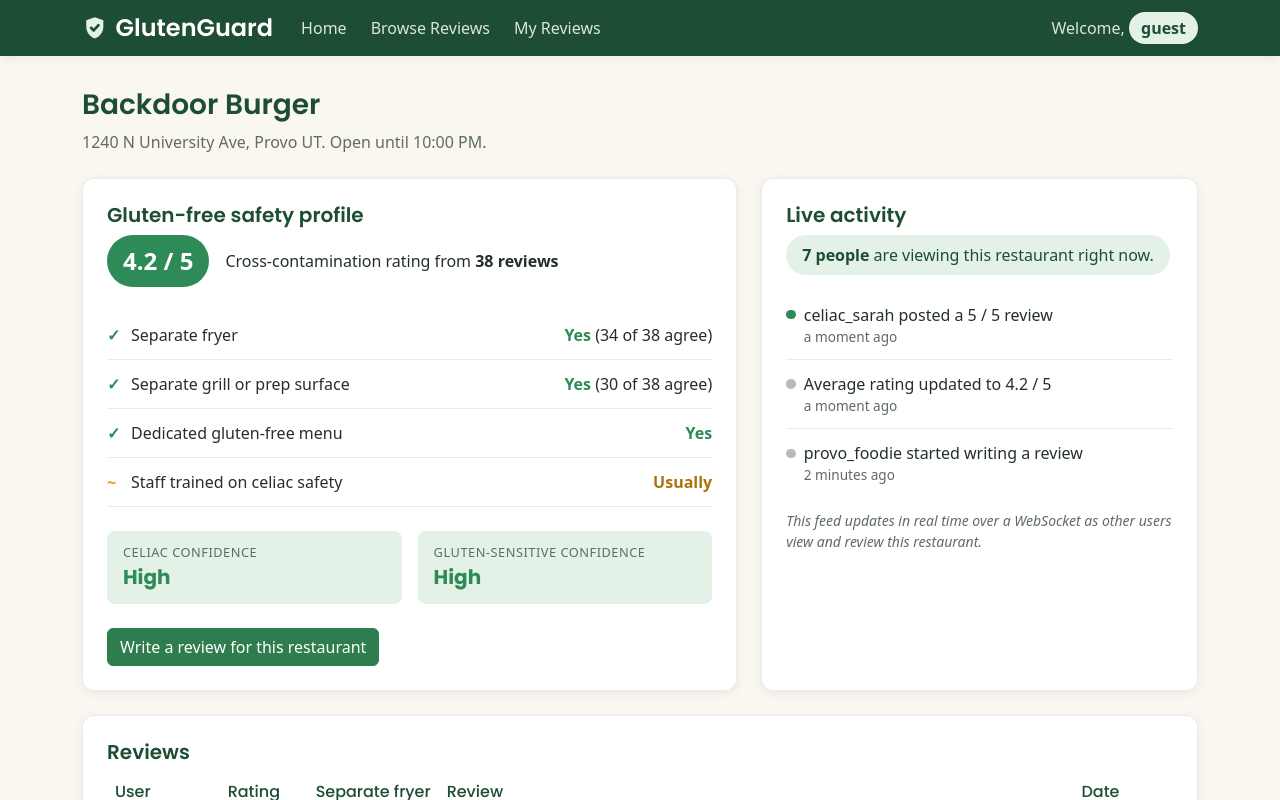
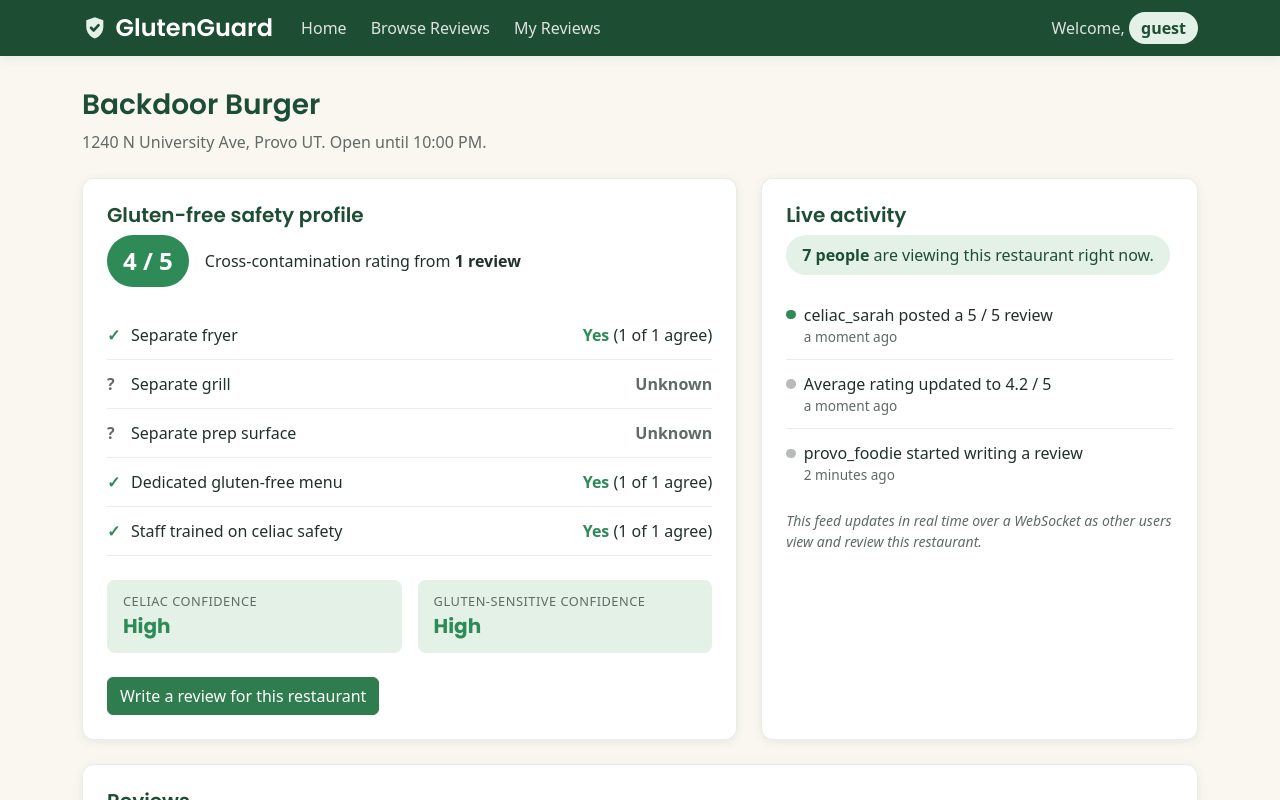
Before and after one commit to blakeg9944/Fall2026Startup, a React (Vite) app: page /restaurant/backdoor-burger in a window 1280 px wide. Shown: the top 800 px of the page. Built offline with nearby package versions, Linux system fonts and the light colour scheme; a web font is replaced by a local one.

Commit message:
Compute safety profile from reviews

```diff
--- a/src/restaurant/restaurant.css
+++ b/src/restaurant/restaurant.css
@@ -107,6 +107,11 @@
   color: var(--gg-risk);
 }
 
+.practice-unknown .practice-icon::before {
+  content: '?';
+  color: var(--gg-muted);
+}
+
 .answer-partial {
   color: var(--gg-caution-dark);
   font-weight: 600;
@@ -140,6 +145,18 @@
   color: var(--gg-safe);
 }
 
+.confidence.medium strong {
+  color: var(--gg-caution-dark);
+}
+
+.confidence.low strong {
+  color: var(--gg-risk);
+}
+
+.confidence.unknown strong {
+  color: var(--gg-muted);
+}
+
 .viewer-count {
   display: inline-block;
   background-color: var(--gg-green-light);
--- a/src/restaurant/restaurant.jsx
+++ b/src/restaurant/restaurant.jsx
@@ -2,10 +2,19 @@ import React from 'react';
 import { Link, useParams } from 'react-router-dom';
 import { getPlaceDetails } from '../data/places';
 import { getReviewsForRestaurant } from '../data/reviewStore';
-import { badgeClass, formatRating, reviewRating } from '../data/stats';
+import { badgeClass, formatRating, reviewRating, summarize } from '../data/stats';
 import './restaurant.css';
 
 const answerLabels = { yes: 'Yes', no: 'No', unsure: 'Unsure' };
+
+// Which summary field goes with each row of the safety profile
+const practiceRows = [
+  { key: 'fryer', label: 'Separate fryer' },
+  { key: 'grill', label: 'Separate grill' },
+  { key: 'prep', label: 'Separate prep surface' },
+  { key: 'menu', label: 'Dedicated gluten-free menu' },
+  { key: 'staff', label: 'Staff trained on celiac safety' },
+];
 
 export function Restaurant() {
   const { id } = useParams();
@@ -18,6 +27,9 @@ export function Restaurant() {
     setPlace(getPlaceDetails(id));
     setReviews(getReviewsForRestaurant(id));
   }, [id]);
+
+  // Worked out from the reviews on every render, so it is always in step with the table
+  const summary = summarize(reviews);
 
   if (place === undefined) {
     return <main className="container" />;
@@ -49,27 +61,46 @@ export function Restaurant() {
       <div className="restaurant-grid">
         <section className="gg-card" id="safety-profile">
           <h3>Gluten-free safety profile</h3>
-          {/* Placeholder: these numbers are aggregated from all reviews in the database */}
           <div className="rating-summary">
-            <span className="rating-badge safe">4.2 / 5</span>
-            <p>
-              Cross-contamination rating from <strong>38 reviews</strong>
-            </p>
+            {summary.rating === null ? (
+              <p>No reviews yet, so there is no rating.</p>
+            ) : (
+              <>
+                <span className={`rating-badge ${badgeClass(summary.rating)}`}>{formatRating(summary.rating)}</span>
+                <p>
+                  Cross-contamination rating from{' '}
+                  <strong>
+                    {summary.count} {summary.count === 1 ? 'review' : 'reviews'}
+                  </strong>
+                </p>
+              </>
+            )}
           </div>
           <ul className="practice-list">
-            <li className="practice-yes"><span><span className="practice-icon" aria-hidden="true"></span>Separate fryer</span> <span><strong className="answer-yes">Yes</strong> (34 of 38 agree)</span></li>
-            <li className="practice-yes"><span><span className="practice-icon" aria-hidden="true"></span>Separate grill or prep surface</span> <span><strong className="answer-yes">Yes</strong> (30 of 38 agree)</span></li>
-            <li className="practice-yes"><span><span className="practice-icon" aria-hidden="true"></span>Dedicated gluten-free menu</span> <span><strong className="answer-yes">Yes</strong></span></li>
-            <li className="practice-partial"><span><span className="practice-icon" aria-hidden="true"></span>Staff trained on celiac safety</span> <span><strong className="answer-partial">Usually</strong></span></li>
+            {practiceRows.map(({ key, label }) => {
+              const practice = summary[key];
+              return (
+                <li key={key} className={`practice-${practice.level}`}>
+                  <span>
+                    <span className="practice-icon" aria-hidden="true"></span>
+                    {label}
+                  </span>{' '}
+                  <span>
+                    <strong className={`answer-${practice.level === 'unknown' ? 'unsure' : practice.level}`}>{practice.label}</strong>
+                    {practice.total > 0 && ` (${practice.agree} of ${practice.total} agree)`}
+                  </span>
+                </li>
+              );
+            })}
           </ul>
           <div className="confidence-row">
-            <div className="confidence high">
+            <div className={`confidence ${summary.celiac.level}`}>
               <span className="confidence-label">Celiac confidence</span>
-              <strong>High</strong>
+              <strong>{summary.celiac.label}</strong>
             </div>
-            <div className="confidence high">
+            <div className={`confidence ${summary.sensitive.level}`}>
               <span className="confidence-label">Gluten-sensitive confidence</span>
-              <strong>High</strong>
+              <strong>{summary.sensitive.label}</strong>
             </div>
           </div>
           <Link className="btn btn-success" to={`/review/${place.id}`}>
```
